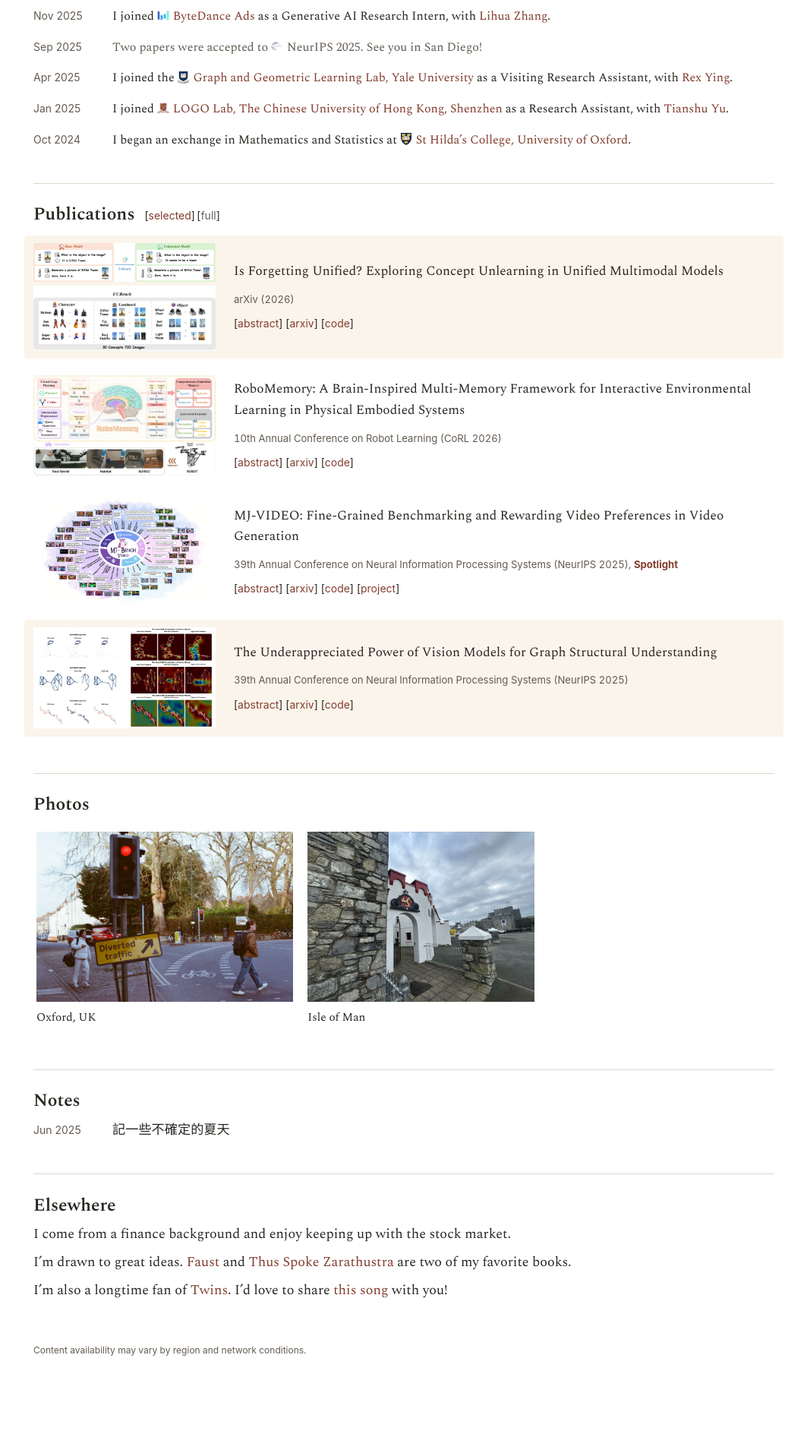
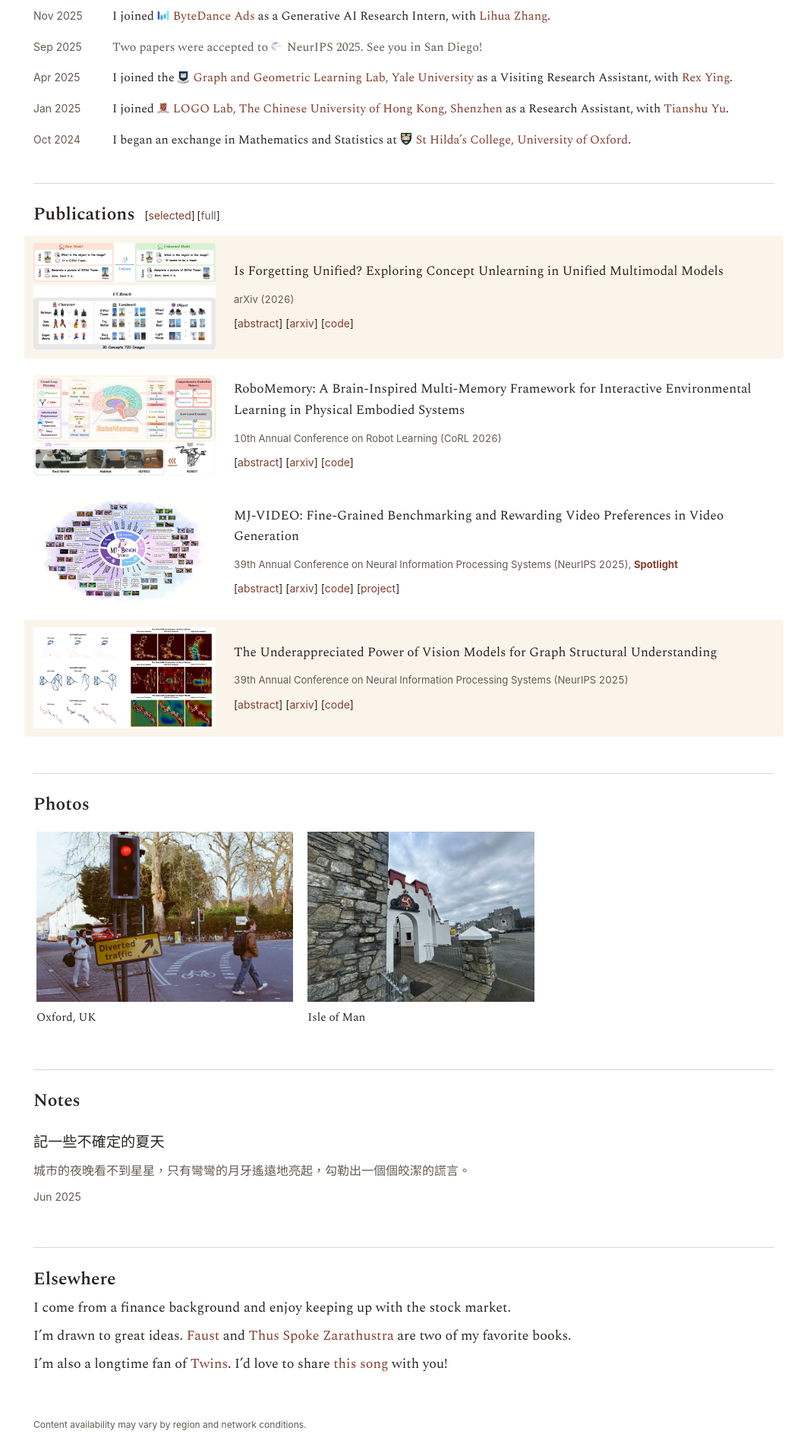
Before and after one commit to greatxue/greatxue.github.io, a Jekyll site: the page built from index.html, in a window 1280 px wide. Shown: the part 712-2629 px from the top of the page at 76% size, without its empty margins (108-1171 px from the left). Built offline with Jekyll 4.4.1, drawn with Linux system fonts in a browser that asks for light colours; before the commit the page ends 2531 px from its top, so only the background shows below that.

Commit message:
Refine Notes typography and add an excerpt

```diff
--- a/_data/writing.yml
+++ b/_data/writing.yml
@@ -1,6 +1,7 @@
 - title: "記一些不確定的夏天"
   lang: zh-Hant
   date: "2025-06"
+  excerpt: "城市的夜晚看不到星星，只有彎彎的月牙遙遠地亮起，勾勒出一個個皎潔的謊言。"
   cover: "/assets/covers/uncertain-summers-tram.png"
   cover_position: "right center"
   cover_alt: "夜色中的復古電車"
--- a/_includes/writing-list.html
+++ b/_includes/writing-list.html
@@ -1,16 +1,21 @@
 <ul class="writing-list" role="list" aria-label="Notes">
     {% for entry in include.entries %}
-    <li class="writing-list-item{% if entry.date %} has-date{% endif %}">
+    <li class="writing-list-item">
+        <a class="writing-list-link" href="{{ entry.external_url | escape }}" lang="{{ entry.lang | default: 'en' | escape }}">
+        <h3 class="writing-list-title">{{ entry.title | escape }}</h3>
+        {% if entry.excerpt and entry.excerpt != empty %}
+        <p class="writing-list-excerpt">{{ entry.excerpt | escape }}</p>
+        {% endif %}
         {% if entry.date %}
             {% assign entry_date = entry.date | append: '' %}
             {% if entry_date.size == 7 %}
                 {% assign display_date = entry_date | append: '-01' %}
-                <time class="meta" datetime="{{ entry_date | escape }}">{{ display_date | date: "%b %Y" }}</time>
+                <time class="meta" datetime="{{ entry_date | escape }}" lang="en">{{ display_date | date: "%b %Y" }}</time>
             {% else %}
-                <time class="meta" datetime="{{ entry_date | escape }}">{{ entry_date | date: "%b %-d, %Y" }}</time>
+                <time class="meta" datetime="{{ entry_date | escape }}" lang="en">{{ entry_date | date: "%b %-d, %Y" }}</time>
             {% endif %}
         {% endif %}
-        <a href="{{ entry.external_url | escape }}" lang="{{ entry.lang | default: 'en' | escape }}">{{ entry.title | escape }}</a>
+        </a>
     </li>
     {% endfor %}
 </ul>
--- a/assets/site.css
+++ b/assets/site.css
@@ -597,37 +597,58 @@ summary {
 /* Homepage notes */
 .writing-list {
     display: grid;
-    gap: 0.75rem;
-    margin: 0.25rem 0 0;
+    max-width: 48rem;
+    gap: 1.5rem;
+    margin: 0.45rem 0 0;
     padding: 0;
     list-style: none;
 }
 
 .writing-list-item {
-    display: grid;
-    grid-template-columns: minmax(0, 1fr);
-    align-items: baseline;
-    column-gap: 1.25rem;
+    min-width: 0;
     text-align: left;
 }
 
-.writing-list-item.has-date { grid-template-columns: 5.25rem minmax(0, 1fr); }
+.writing-list-link {
+    display: block;
+    margin-inline: -0.875rem;
+    padding: 0.75rem 0.875rem;
+    border: 0;
+    background: transparent;
+    color: var(--ink);
+    text-decoration: none;
+}
+
+.writing-list-link:focus-visible { background: #fcf8f4; }
+
+@media (hover: hover) {
+    .writing-list-link:hover { background: #fcf8f4; }
+}
 
 .writing-list time {
+    display: block;
+    margin-top: 0.45rem;
     font: 400 0.875rem/1.7 var(--sans);
     white-space: nowrap;
 }
 
-.writing-list a {
+.writing-list-title {
     color: var(--ink);
-    font-size: 1.075rem;
+    font-size: 1.2rem;
     font-weight: 400;
     line-height: 1.6;
     overflow-wrap: anywhere;
 }
 
-.writing-list a:hover,
-.writing-list a:focus-visible { color: var(--accent); }
+.writing-list-excerpt {
+    margin-top: 0.45rem;
+    color: var(--muted);
+    font-size: 1rem;
+    line-height: 1.8;
+}
+
+.writing-list-link:hover .writing-list-title,
+.writing-list-link:focus-visible .writing-list-title { color: var(--accent); }
 
 /* Photography */
 .photography-gallery { margin-top: 0; }
@@ -963,6 +984,9 @@ summary {
 }
 
 @media (prefers-reduced-motion: no-preference) {
+    .writing-list-link { transition: background-color 160ms ease; }
+    .writing-list-title { transition: color 160ms ease; }
+
     .paper-content:not([hidden]) {
         animation: reveal 160ms ease-out;
     }
```
Also changed, not shown: README.md.
